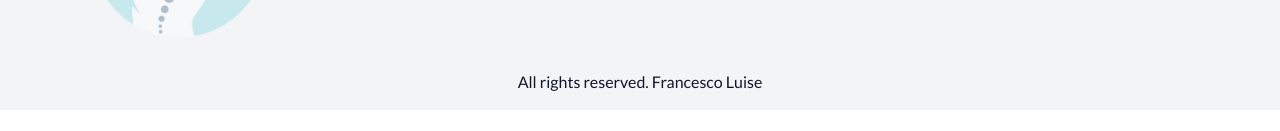
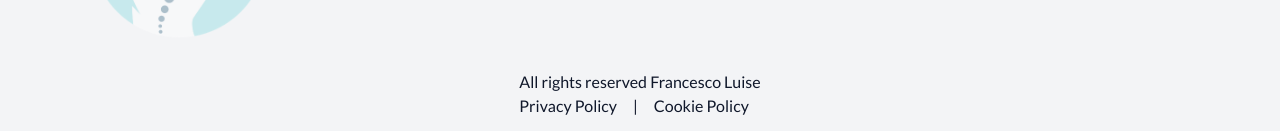
Before and after one commit to AgSwitch/francesco-luise, a Next.js app: page /en in a window 1280 px wide. Shown: the part 4295-4426 px from the top of the page. Before the commit the page ends 4405 px from the top, so only its background shows below. Built offline with nearby package versions, Linux system fonts and the light colour scheme; no server answers.

Commit message:
added iubenda cookie banner and removed unneccessary console.log

```diff
--- a/src/app/[lng]/layout.jsx
+++ b/src/app/[lng]/layout.jsx
@@ -8,6 +8,7 @@ import Footer from '@/components/footer/Footer';
 import CalendlyPopup from '@/components/calendly/CalendlyPopup';
 import { Toaster } from 'sonner';
 import { locales } from '@/i18n';
+import Iubenda from '@/components/iubenda/Iubenda';
 
 const lato = Lato({
     weight: ['100', '300', '400', '700', '900'],
@@ -68,6 +69,7 @@ export default async function RootLayout({ children, params: { lng } }) {
                     {children}
                     <Footer />
                     <CalendlyPopup lng={lng} />
+                    <Iubenda />
                 </NextIntlClientProvider>
             </body>
         </html>
--- a/src/components/footer/Footer.jsx
+++ b/src/components/footer/Footer.jsx
@@ -9,9 +9,9 @@ import { useTranslations } from 'next-intl';
 const Footer = () => {
     const t = useTranslations('footer');
     return (
-        <footer className='flex flex-col items-center bg-secondary p-20 pb-4 gap-14'>
+        <footer className="flex flex-col items-center bg-secondary p-20 pb-4 gap-14">
             <div className="w-full flex-col  gap-12 md:flex-row flex justify-between items-center">
-                <div className='flex-1 mb-6'>
+                <div className="flex-1 mb-6">
                     <Logo
                         className={`w-fit gap-1 md:gap-1 mb-0`}
                         titleClass="text-lg lg:text-2xl"
@@ -19,26 +19,49 @@ const Footer = () => {
                         logoSize={200}
                     />
                 </div>
-                <div className='flex-1 flex justify-center'>
+                <div className="flex-1 flex justify-center">
                     <ul className="flex flex-col items-start">
-                        <li>{t('vat')}: {contacts.vat}</li>
-                        <li>{t('register')}: {contacts.register}</li>
+                        <li>
+                            {t('vat')}: {contacts.vat}
+                        </li>
+                        <li>
+                            {t('register')}: {contacts.register}
+                        </li>
                     </ul>
                 </div>
-                <div className='flex-1 flex justify-center gap-5'>
-                    <Link  href={contacts.whatsapp} target='_blank'>
-                        <IoLogoWhatsapp  className='w-12 h-12'/>
+                <div className="flex-1 flex justify-center gap-5">
+                    <Link href={contacts.whatsapp} target="_blank">
+                        <IoLogoWhatsapp className="w-12 h-12" />
                     </Link>
-                    <Link href={'#'} target='_blank'>
-                        <AiFillInstagram className='w-12 h-12'/>
+                    <Link href={'#'} target="_blank">
+                        <AiFillInstagram className="w-12 h-12" />
                     </Link>
-                    <Link href={contacts.linkedin} target='_blank'>
-                        <FaLinkedin className='w-12 h-12'/>
+                    <Link href={contacts.linkedin} target="_blank">
+                        <FaLinkedin className="w-12 h-12" />
                     </Link>
                 </div>
             </div>
             <div className="">
-                <p className='text-nowrap'>All rights reserved. Francesco Luise</p>
+                <p className="text-nowrap">
+                    All rights reserved Francesco Luise
+                </p>
+                <div className="flex gap-4">
+                    <a
+                        href="https://www.iubenda.com/privacy-policy/84646767"
+                        class="iubenda-white iubenda-noiframe iubenda-embed iubenda-noiframe "
+                        title="Privacy Policy "
+                    >
+                        Privacy Policy
+                    </a>
+                    <span>|</span>
+                    <a
+                        href="https://www.iubenda.com/privacy-policy/84646767/cookie-policy"
+                        class="iubenda-white iubenda-noiframe iubenda-embed iubenda-noiframe "
+                        title="Cookie Policy "
+                    >
+                        Cookie Policy
+                    </a>
+                </div>
             </div>
         </footer>
     );
--- /dev/null
+++ b/src/components/iubenda/Iubenda.jsx
@@ -0,0 +1,26 @@
+'use client';
+
+import { useEffect } from 'react';
+
+const Iubenda = () => {
+    useEffect(() => {
+        const iubendaConfig = document.createElement('script');
+        iubendaConfig.type = 'text/javascript';
+        iubendaConfig.innerHTML = `var _iub = _iub || [];
+_iub.csConfiguration = {"siteId":3783494,"cookiePolicyId":84646767,"lang":"it","storage":{"useSiteId":true}, "banner": {"rejectButtonDisplay": true}}`;
+        document.body.appendChild(iubendaConfig);
+
+        const autoblockingScript = document.createElement('script');
+        autoblockingScript.src =
+            'https://cs.iubenda.com/autoblocking/3783494.js';
+        autoblockingScript.async = true;
+        document.body.appendChild(autoblockingScript);
+
+        const iubendaCs = document.createElement('script');
+        iubendaCs.src = '//cdn.iubenda.com/cs/iubenda_cs.js';
+        iubendaCs.async = true;
+        document.body.appendChild(iubendaCs);
+    }, []);
+    return null;
+};
+export default Iubenda;
--- a/src/hooks/useEditBlogPost.jsx
+++ b/src/hooks/useEditBlogPost.jsx
@@ -7,7 +7,6 @@ const useEditBlogPost = (slug) => {
 
     useEffect(() => {
         const fetchPost = async () => {
-            console.log(slug);
             if (slug) {
                 try {
                     const res = await fetch(`/api/posts/post?slug=${slug}`, {
```
